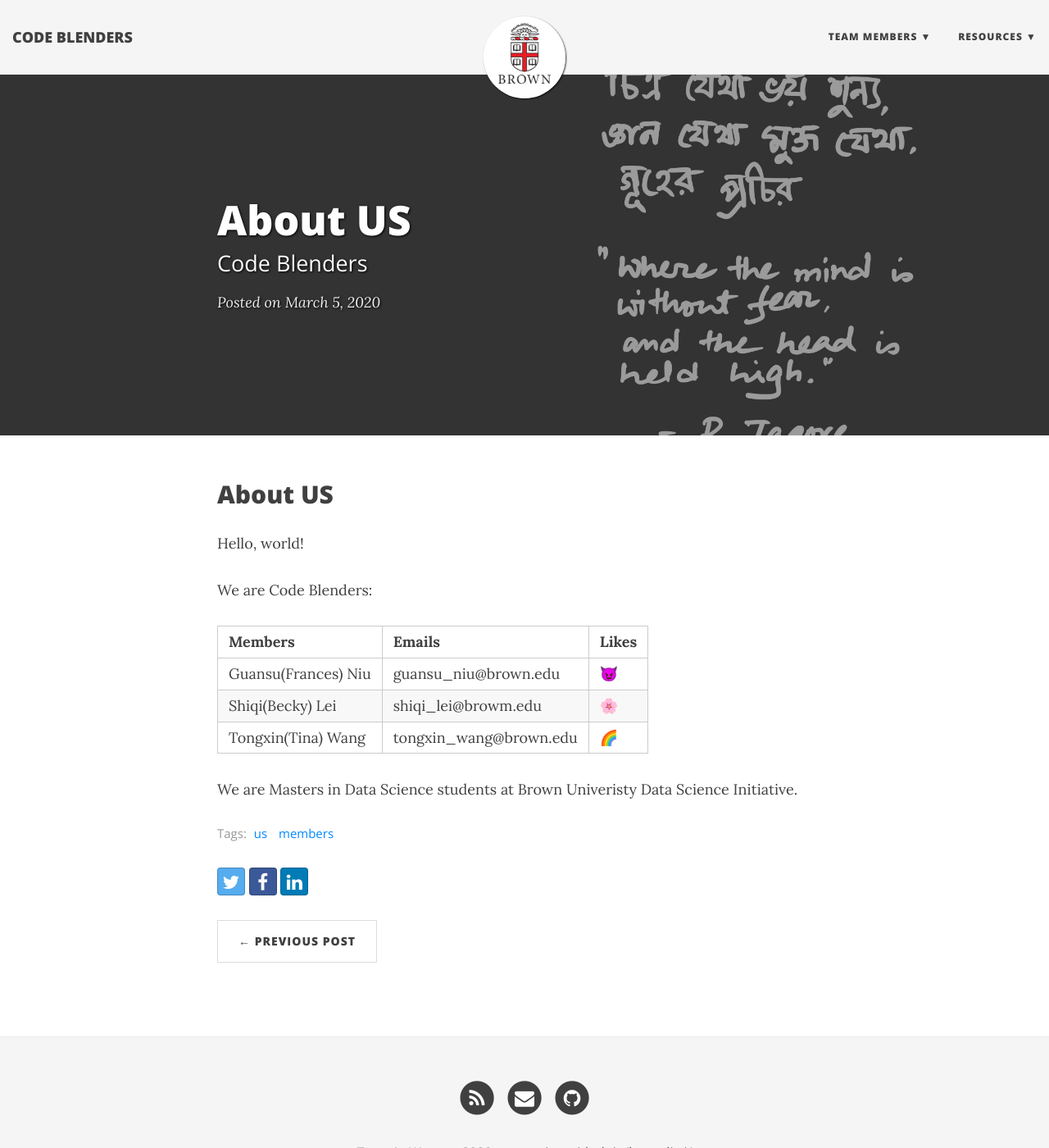
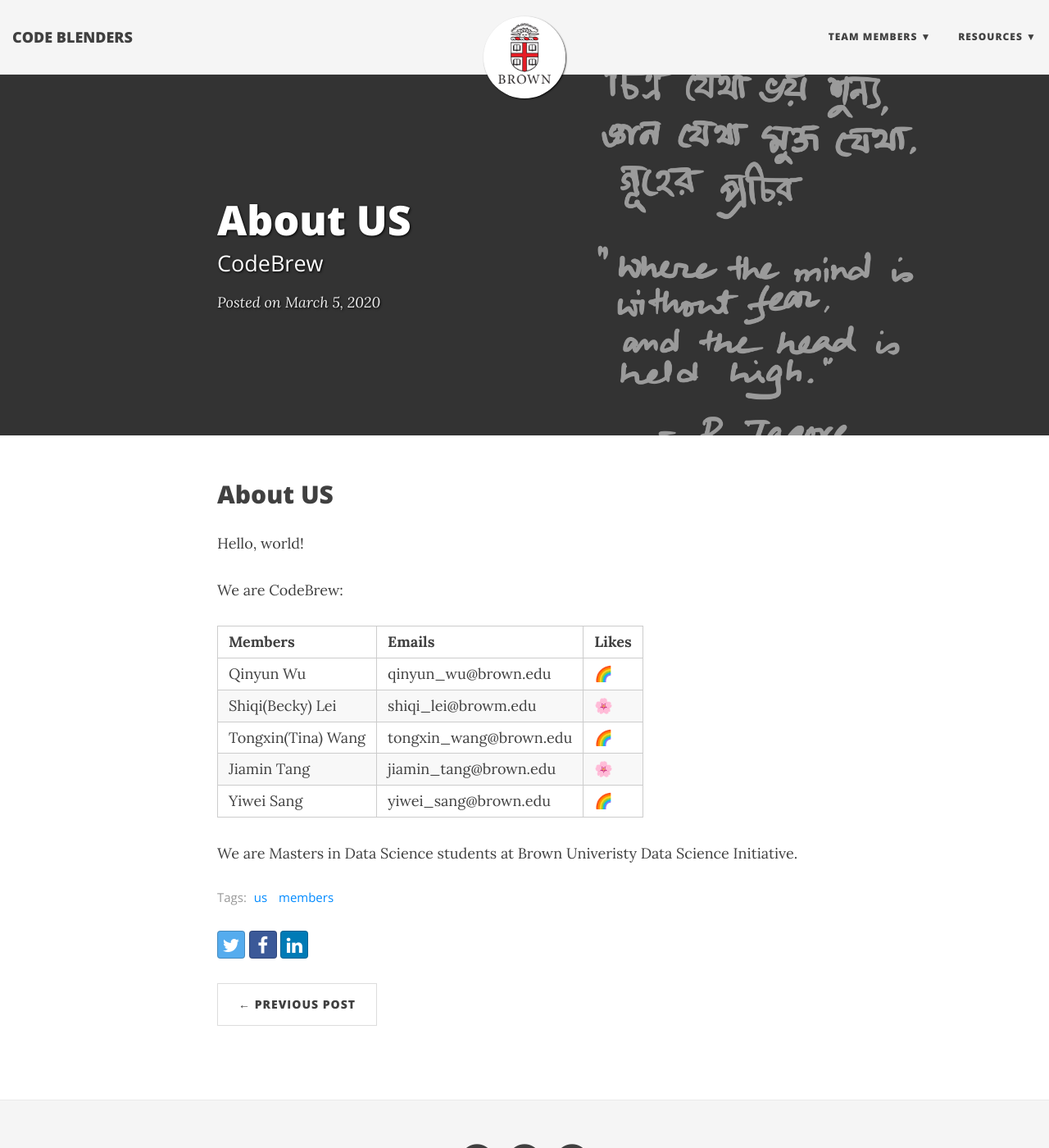
Before and after one commit to tongxinw/YOLOv3_traffic_sign_website, a Jekyll site: the page built from _posts/2020-03-05-About Us.md, in a window 1280 px wide and 1400 px high. Shown: the whole window at 82% size. Built offline with Jekyll 4.4.1, drawn with Linux system fonts in a browser that asks for light colours; nearby versions of some CDN libraries; emoji names are drawn with the system emoji font.

Commit message:
update groupmates

```diff
--- a/_posts/2020-03-05-About Us.md
+++ b/_posts/2020-03-05-About Us.md
@@ -1,7 +1,7 @@
 ---
 layout: post
 title: About US
-subtitle: Code Blenders
+subtitle: CodeBrew
 bigimg: /img/saiyan_bk.jpeg
 tags: [us, members]
 ---
@@ -12,12 +12,14 @@
 
 Hello, world!
 
-We are Code Blenders:
+We are CodeBrew:
 
 |  Members  |  Emails  |  Likes  |
 |:----------|:---------|:--------|
-| Guansu(Frances) Niu | guansu_niu@brown.edu | :smiling_imp: |
+| Qinyun Wu | qinyun_wu@brown.edu | :rainbow: |
 | Shiqi(Becky) Lei | shiqi_lei@browm.edu | :cherry_blossom: |
 | Tongxin(Tina) Wang | tongxin_wang@brown.edu | :rainbow: |
+| Jiamin Tang | jiamin_tang@brown.edu | :cherry_blossom: |
+| Yiwei Sang | yiwei_sang@brown.edu | :rainbow: |
 
 We are Masters in Data Science students at Brown Univeristy Data Science Initiative.
```
